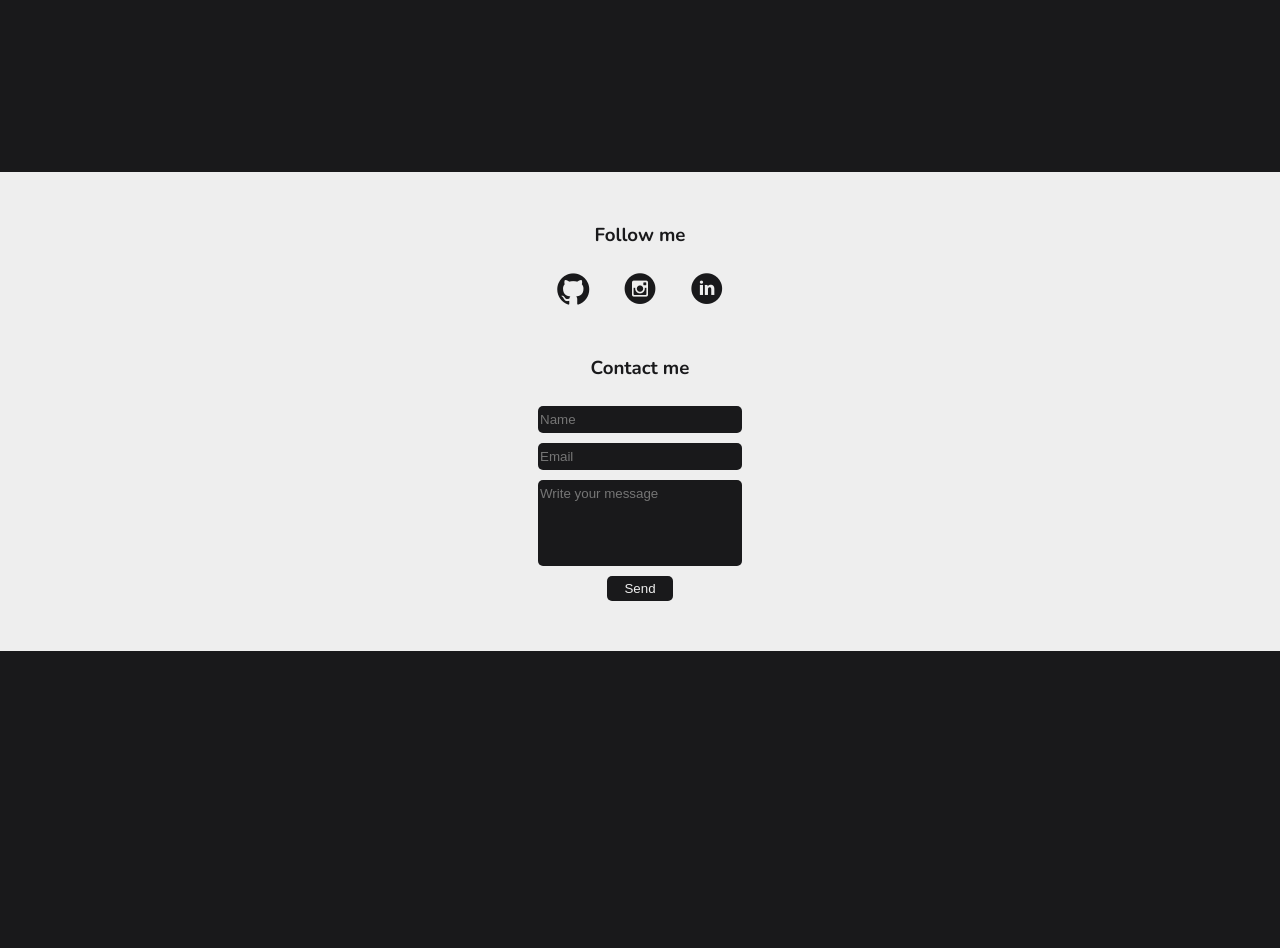
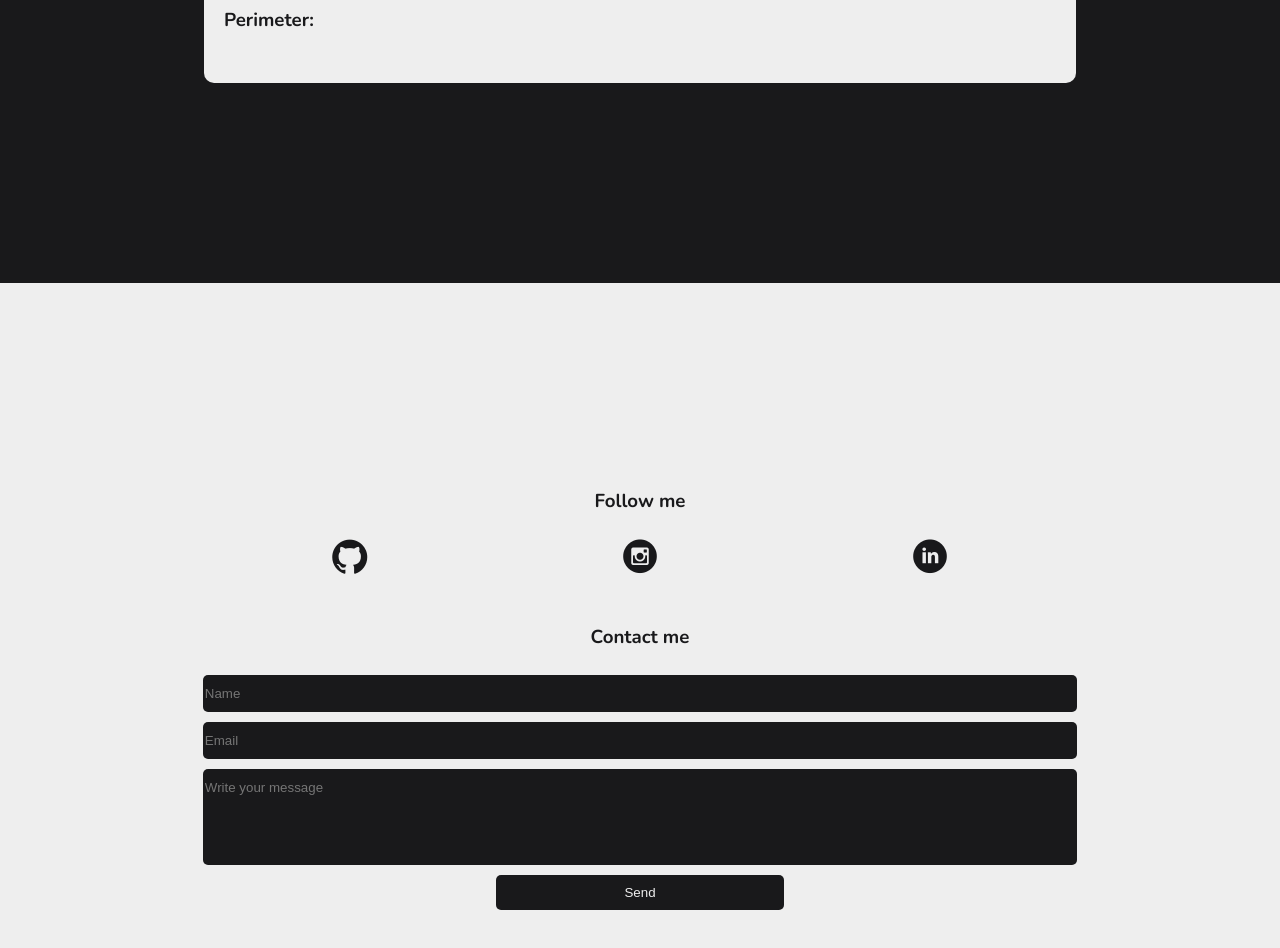
Before and after one commit to LuiguiDev/GeometryCalc, a plain HTML site: page index.html in a window 1280 px wide. Shown: the part 4157-5105 px from the top of the page. Before the commit the page ends 4808 px from the top, so only its background shows below. Drawn offline with nearby package versions, Linux system fonts and the light colour scheme; files whose address does not match are found by name.

Commit message:
Footer added

```diff
--- a/_blocks/_calc.scss
+++ b/_blocks/_calc.scss
@@ -29,14 +29,14 @@
     width: 65%;
     input{
       width: 100px;
-      height: 20px;
+      height: 30px;
       border: 1px solid $mainColor;
       border-radius: 5px;
       background-color: transparent;
       margin-bottom: $textSpacing;
     }
     p{
-      height: 1.2em;
+      height: 1.3em;
     }
   }
 }
--- a/_blocks/_footer.scss
+++ b/_blocks/_footer.scss
@@ -4,22 +4,22 @@ footer{
   align-items: center;
   background-color: $secondColor;
   justify-content: space-evenly;
-  padding: $spacing;
+  padding: 16%;
   color: $mainColor;
   .media{
     display: flex;
     flex-wrap: wrap;
-    width: 200px;
+    width: 100%;
     justify-content: space-around;
     margin-bottom: $spacing;
     a{
       text-decoration: none;
       color: $mainColor;
-      font-size: 32px;
+      font-size: 35px;
     }
   }
   .contact{
-    width: 200px;
+    width: 100%;
     display: flex;
     flex-direction: column;
     align-items: center;
@@ -27,12 +27,15 @@ footer{
       border: 0;
       border-radius: 5px;
       background-color: $mainColor;
-      width: 200px;
-      height: 25px;
+      width: 100%;
+      height: 35px;
       margin-bottom: $textSpacing;
     }
     .message{
       padding-bottom: 60px;
     }
+    button{
+      height: 35px;
+    }
   }
 }
--- a/_blocks/_globals.scss
+++ b/_blocks/_globals.scss
@@ -38,7 +38,7 @@ button{
   width: 33%;
   border: none;
   background-color: $mainColor;
-  height: 25px;
+  height: 30px;
   border-radius: 5px;
   color: $secondColor;
 }
```
Also changed, not shown: styles.css.
